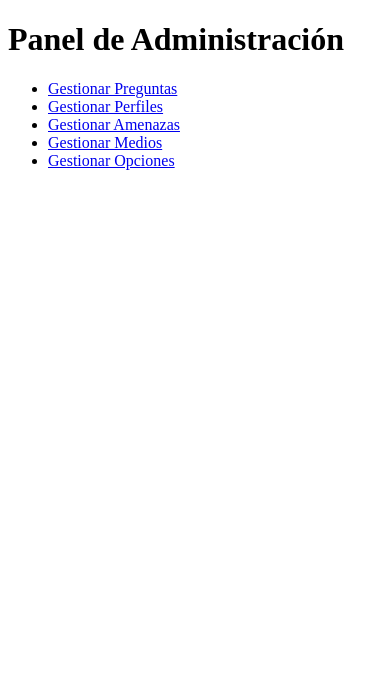
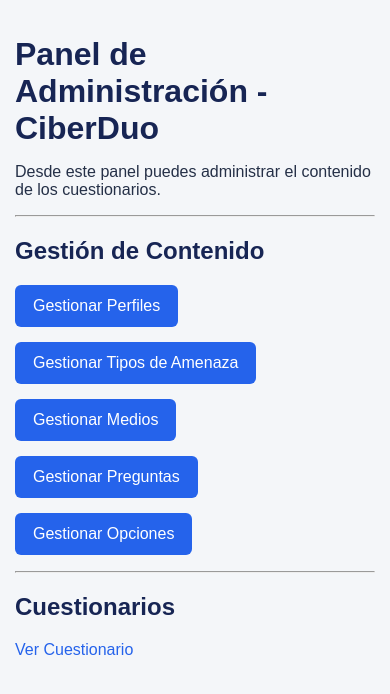
Before and after one commit to xaul31/Eva2-Viernes, a Django app: page /panel/ in a window 390 px wide. Shown: the top 694 px of the page. Run offline with Django 4.2, Linux system fonts and the light colour scheme.

Commit message:
se añadio css

```diff
--- /dev/null
+++ b/contenido/static/contenido/estilos.css
@@ -0,0 +1,120 @@
+/* Estilos generales */
+body {
+    font-family: Arial, sans-serif;
+    background-color: #f4f6f9;
+    color: #253047;
+    margin: 0;
+    padding: 30px;
+}
+
+h1, h2 {
+    color: #172554;
+}
+
+h1 {
+    margin-bottom: 12px;
+}
+
+a {
+    color: #2563eb;
+    text-decoration: none;
+    margin-right: 12px;
+}
+
+a:hover {
+    text-decoration: underline;
+}
+
+/* Panel de administración */
+ul {
+    list-style: none;
+    padding: 0;
+}
+
+li {
+    margin: 15px 0;
+}
+
+li a {
+    display: inline-block;
+    background-color: #2563eb;
+    color: white;
+    padding: 12px 18px;
+    border-radius: 6px;
+}
+
+li a:hover {
+    background-color: #1d4ed8;
+    text-decoration: none;
+}
+
+/* Tablas */
+table {
+    width: 100%;
+    border-collapse: collapse;
+    background-color: white;
+    margin-top: 20px;
+}
+
+th, td {
+    padding: 12px;
+    border: 1px solid #dbe2ea;
+    text-align: left;
+}
+
+th {
+    background-color: #1e3a8a;
+    color: white;
+}
+
+tr:nth-child(even) {
+    background-color: #f8fafc;
+}
+
+/* Formularios */
+form {
+    background-color: white;
+    padding: 20px;
+    border-radius: 8px;
+    margin-top: 20px;
+}
+
+input, select, textarea {
+    padding: 10px;
+    border: 1px solid #cbd5e1;
+    border-radius: 5px;
+    max-width: 100%;
+    box-sizing: border-box;
+}
+
+button {
+    background-color: #2563eb;
+    color: white;
+    padding: 10px 18px;
+    border: none;
+    border-radius: 5px;
+    cursor: pointer;
+}
+
+button:hover {
+    background-color: #1d4ed8;
+}
+
+/* Mensajes */
+.errorlist {
+    color: #dc2626;
+}
+
+@media (max-width: 768px) {
+    body {
+        padding: 15px;
+    }
+
+    table {
+        font-size: 13px;
+    }
+
+    th, td {
+        padding: 6px;
+    }
+}
--- a/contenido/templates/contenido/cuestionario.html
+++ b/contenido/templates/contenido/cuestionario.html
@@ -1,6 +1,8 @@
+{% load static %}
 <!DOCTYPE html>
 <html lang="es">
 <head>
+    <link rel="stylesheet" href="{% static 'contenido/estilos.css' %}">
     <meta charset="UTF-8">
     <meta name="viewport" content="width=device-width, initial-scale=1.0">
     <title>Cuestionario - CiberDuo</title>
--- a/contenido/templates/contenido/eliminar/eliminar_amenaza.html
+++ b/contenido/templates/contenido/eliminar/eliminar_amenaza.html
@@ -1,6 +1,8 @@
+{% load static %}
 <!DOCTYPE html>
 <html lang="es">
 <head>
+    <link rel="stylesheet" href="{% static 'contenido/estilos.css' %}">
     <meta charset="UTF-8">
     <meta name="viewport" content="width=device-width, initial-scale=1.0">
     <title>Eliminar Amenaza - CiberDuo</title>
--- a/contenido/templates/contenido/eliminar/eliminar_medio.html
+++ b/contenido/templates/contenido/eliminar/eliminar_medio.html
@@ -1,6 +1,8 @@
+{% load static %}
 <!DOCTYPE html>
 <html lang="en">
 <head>
+    <link rel="stylesheet" href="{% static 'contenido/estilos.css' %}">
     <meta charset="UTF-8">
     <meta name="viewport" content="width=device-width, initial-scale=1.0">
     <title>Eliminar Medio - CiberDuo</title>
--- a/contenido/templates/contenido/eliminar/eliminar_opcion.html
+++ b/contenido/templates/contenido/eliminar/eliminar_opcion.html
@@ -1,6 +1,8 @@
+{% load static %}
 <!DOCTYPE html>
 <html lang="es">
 <head>
+    <link rel="stylesheet" href="{% static 'contenido/estilos.css' %}">
     <meta charset="UTF-8">
     <meta name="viewport" content="width=device-width, initial-scale=1.0">
     <title>Eliminar Opción - CiberDuo</title>
--- a/contenido/templates/contenido/eliminar/eliminar_perfil.html
+++ b/contenido/templates/contenido/eliminar/eliminar_perfil.html
@@ -1,6 +1,8 @@
+{% load static %}
 <!DOCTYPE html>
 <html lang="es">
 <head>
+    <link rel="stylesheet" href="{% static 'contenido/estilos.css' %}">
     <meta charset="UTF-8">
     <meta name="viewport" content="width=device-width, initial-scale=1.0">
     <title>Eliminar Perfil - CiberDuo</title>
--- a/contenido/templates/contenido/eliminar/eliminar_pregunta.html
+++ b/contenido/templates/contenido/eliminar/eliminar_pregunta.html
@@ -1,6 +1,8 @@
+{% load static %}
 <!DOCTYPE html>
 <html lang="es">
 <head>
+    <link rel="stylesheet" href="{% static 'contenido/estilos.css' %}">
     <meta charset="UTF-8">
     <title>Eliminar Pregunta - CiberDuo</title>
 </head>
--- a/contenido/templates/contenido/formulario/formulario_amenaza.html
+++ b/contenido/templates/contenido/formulario/formulario_amenaza.html
@@ -1,6 +1,8 @@
+{% load static %}
 <!DOCTYPE html>
 <html lang="es">
 <head>
+    <link rel="stylesheet" href="{% static 'contenido/estilos.css' %}">
     <meta charset="UTF-8">
     <meta name="viewport" content="width=device-width, initial-scale=1.0">
     <title>Formulario de Amenaza - CiberDuo</title>
--- a/contenido/templates/contenido/formulario/formulario_medio.html
+++ b/contenido/templates/contenido/formulario/formulario_medio.html
@@ -1,6 +1,8 @@
+{% load static %}
 <!DOCTYPE html>
 <html lang="es">
 <head>
+    <link rel="stylesheet" href="{% static 'contenido/estilos.css' %}">
     <meta charset="UTF-8">
     <meta name="viewport" content="width=device-width, initial-scale=1.0">
     <title>Formulario de Medio - CiberDuo</title>
--- a/contenido/templates/contenido/formulario/formulario_opcion.html
+++ b/contenido/templates/contenido/formulario/formulario_opcion.html
@@ -1,6 +1,8 @@
+{% load static %}
 <!DOCTYPE html>
 <html lang="es">
 <head>
+    <link rel="stylesheet" href="{% static 'contenido/estilos.css' %}">
     <meta charset="UTF-8">
     <meta name="viewport" content="width=device-width, initial-scale=1.0">
     <title>Formulario de Opción - CiberDuo</title>
--- a/contenido/templates/contenido/formulario/formulario_perfil.html
+++ b/contenido/templates/contenido/formulario/formulario_perfil.html
@@ -1,6 +1,8 @@
+{% load static %}
 <!DOCTYPE html>
 <html lang="es">
 <head>
+    <link rel="stylesheet" href="{% static 'contenido/estilos.css' %}">
     <meta charset="UTF-8">
     <meta name="viewport" content="width=device-width, initial-scale=1.0">
     <title>Formulario de Perfil - CiberDuo</title>
--- a/contenido/templates/contenido/formulario/formulario_pregunta.html
+++ b/contenido/templates/contenido/formulario/formulario_pregunta.html
@@ -1,6 +1,8 @@
+{% load static %}
 <!DOCTYPE html>
 <html lang="es">
 <head>
+    <link rel="stylesheet" href="{% static 'contenido/estilos.css' %}">
     <meta charset="UTF-8">
     <meta name="viewport" content="width=device-width, initial-scale=1.0">
     <title>Formulario de Pregunta - CiberDuo</title>
--- a/contenido/templates/contenido/lista/lista_amenazas.html
+++ b/contenido/templates/contenido/lista/lista_amenazas.html
@@ -1,7 +1,9 @@
+{% load static %}
 <!DOCTYPE html>
 <html lang="es">
 
 <head>
+    <link rel="stylesheet" href="{% static 'contenido/estilos.css' %}">
     <meta charset="UTF-8">
     <meta name="viewport" content="width=device-width, initial-scale=1.0">
     <title>Tipo de Amenaza - CiberDuo</title>
--- a/contenido/templates/contenido/lista/lista_medios.html
+++ b/contenido/templates/contenido/lista/lista_medios.html
@@ -1,6 +1,8 @@
+{% load static %}
 <!DOCTYPE html>
 <html lang="es">
 <head>
+    <link rel="stylesheet" href="{% static 'contenido/estilos.css' %}">
     <meta charset="UTF-8">
     <meta name="viewport" content="width=device-width, initial-scale=1.0">
     <title>Medios - CiberDuo</title>
--- a/contenido/templates/contenido/lista/lista_opciones.html
+++ b/contenido/templates/contenido/lista/lista_opciones.html
@@ -1,6 +1,8 @@
+{% load static %}
 <!DOCTYPE html>
 <html lang="es">
 <head>
+    <link rel="stylesheet" href="{% static 'contenido/estilos.css' %}">
     <meta charset="UTF-8">
     <meta name="viewport" content="width=device-width, initial-scale=1.0">
     <title>Opciones - CiberDuo</title>
@@ -25,7 +27,7 @@
             <tr>
                 <th>ID</th>
                 <th>Pregunta</th>
-                <th>Texto</th>
+                <th>Respuesta</th>
                 <th>Correcta</th>
                 <th>Retralimentación</th>
                 <th>Orden</th>
--- a/contenido/templates/contenido/lista/lista_perfiles.html
+++ b/contenido/templates/contenido/lista/lista_perfiles.html
@@ -1,6 +1,8 @@
+{% load static %}
 <!DOCTYPE html>
 <html lang="es">
 <head>
+    <link rel="stylesheet" href="{% static 'contenido/estilos.css' %}">
     <meta charset="UTF-8">
     <meta name="viewport" content="width=device-width, initial-scale=1.0">
     <title>Perfiles - CiberDuo</title>
--- a/contenido/templates/contenido/lista/lista_preguntas.html
+++ b/contenido/templates/contenido/lista/lista_preguntas.html
@@ -1,6 +1,8 @@
+{% load static %}
 <!DOCTYPE html>
 <html lang="es">
 <head>
+    <link rel="stylesheet" href="{% static 'contenido/estilos.css' %}">
     <meta charset="UTF-8">
     <meta name="viewport" content="width=device-width, initial-scale=1.0">
     <title>Preguntas - CiberDuo</title>
--- a/contenido/templates/contenido/panel_admin.html
+++ b/contenido/templates/contenido/panel_admin.html
@@ -1,21 +1,49 @@
+{% load static %}
 <!DOCTYPE html>
 <html lang="es">
 <head>
+    <link rel="stylesheet" href="{% static 'contenido/estilos.css' %}">
     <meta charset="UTF-8">
     <meta name="viewport" content="width=device-width, initial-scale=1.0">
     <title>Panel de Administración - CiberDuo</title>
 </head>
 <body>
 
-    <h1>Panel de Administración</h1>
+    <h1>Panel de Administración - CiberDuo</h1>
+
+    <p>Desde este panel puedes administrar el contenido de los cuestionarios.</p>
+
+    <hr>
+
+    <h2>Gestión de Contenido</h2>
 
     <ul>
-        <li><a href="{% url 'lista_preguntas' %}">Gestionar Preguntas</a></li>
-        <li><a href="{% url 'lista_perfiles' %}">Gestionar Perfiles</a></li>
-        <li><a href="{% url 'lista_amenazas' %}">Gestionar Amenazas</a></li>
-        <li><a href="{% url 'lista_medios' %}">Gestionar Medios</a></li>
-        <li><a href="{% url 'lista_opciones' %}">Gestionar Opciones</a></li>
+        <li>
+            <a href="{% url 'lista_perfiles' %}">Gestionar Perfiles</a>
+        </li>
+
+        <li>
+            <a href="{% url 'lista_amenazas' %}">Gestionar Tipos de Amenaza</a>
+        </li>
+
+        <li>
+            <a href="{% url 'lista_medios' %}">Gestionar Medios</a>
+        </li>
+
+        <li>
+            <a href="{% url 'lista_preguntas' %}">Gestionar Preguntas</a>
+        </li>
+
+        <li>
+            <a href="{% url 'lista_opciones' %}">Gestionar Opciones</a>
+        </li>
     </ul>
+
+    <hr>
+
+    <h2>Cuestionarios</h2>
+
+    <a href="{% url 'cuestionario' %}">Ver Cuestionario</a>
 
 </body>
 </html>
```
